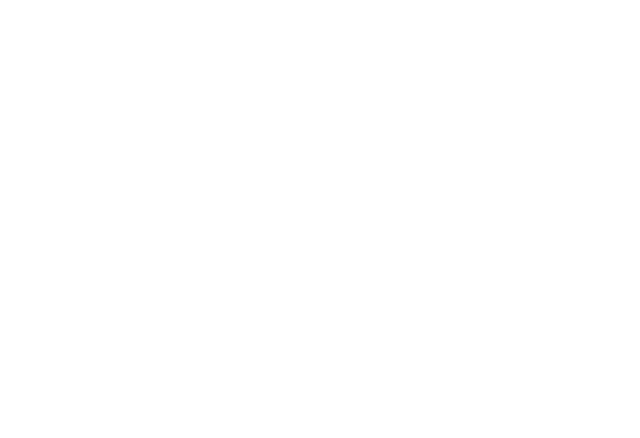
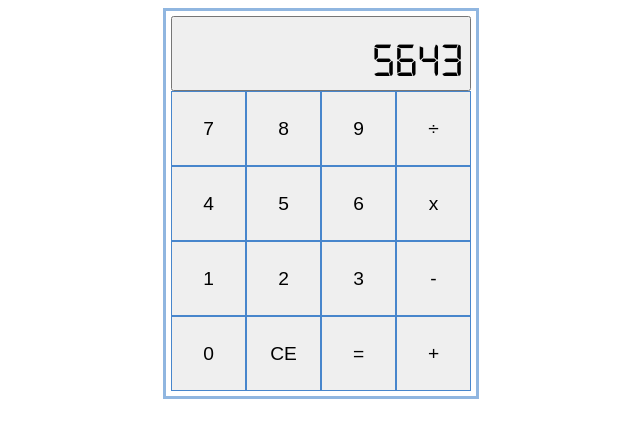
Before and after one commit to ivantbv/calculator, a plain HTML site: page index.html in a window 1280 px wide. Shown: the whole page, without its empty margins (319-959 px from the left). Drawn offline with Linux system fonts and the light colour scheme.

Commit message:
added operate function that will execute all the operators and will take 2 numbers. Made the initial UI, added calculus font to the display

```diff
--- a/index.html
+++ b/index.html
@@ -7,7 +7,28 @@
 
             <link rel="stylesheet" href="styles.css">
         </head>
+        <div id="wrapper">
+        <form id="calculator" action="" name="calculator">
+            <input type="button" value="5643" name="display" id="display">
+            <input type="button" value="1" name="one" class="number-one btn">
+            <input type="button" value="2" name="two" class="number-two btn">
+            <input type="button" value="3" name="three" class="number-three btn">
+            <input type="button" value="4" name="four" class="number-four btn">
+            <input type="button" value="5" name="five" class="number-five btn">
+            <input type="button" value="6" name="six" class="number-six btn">
+            <input type="button" value="7" name="seven" class="number-seven btn">
+            <input type="button" value="8" name="eight" class="number-eight btn">
+            <input type="button" value="9" name="nine" class="number-nine btn">
+            <input type="button" value="0" name="zero" class="number-zero btn">
 
+            <input type="button" value="=" name="equals" class="operator-equals btn">
+            <input type="button" value="÷" name="divide" class="operator-divide btn">
+            <input type="button" value="x" name="multiply" class="operator-multiply btn">
+            <input type="button" value="+" name="add" class="operator-add btn">
+            <input type="button" value="-" name="subtract" class="operator-subtract btn">
+            <input type="button" value="CE" name="clear-entry" class="clear btn">
+        </form>
+        </div>
         <script src="script.js"></script>
     </body>
 </html>
--- a/script.js
+++ b/script.js
@@ -36,3 +36,21 @@ function factorial(n) {
 // 	let parsed = parseInt(stringed);
 // 	return parsed;
 // }
+
+//Create a new function operate that takes an operator and 2
+//numbers and then calls one of the above functions on the numbers.
+
+
+function operate(x, oper, y) {
+	if (oper === '+') {
+		return add(x, y);
+	} else if (oper === '/') {
+		return divide(x, y);
+	} else if (oper === '*' || oper === 'x') {
+		return multiply(x, y);
+	} else if (oper = '-') {
+		return subtract(x, y);
+	} else if (oper = '**') {
+		return power(x, y);
+	}
+}
--- a/styles.css
+++ b/styles.css
@@ -0,0 +1,90 @@
+@font-face {
+    src: url(fonts/digital-7.ttf);
+    font-family: digi;
+}
+
+body {
+    display: grid;
+    text-align: center;
+    justify-content: center;
+    align-content: center;
+}
+
+#wrapper {
+
+}
+
+#calculator {
+    display: grid;
+    grid-template: repeat(5, 75px) / repeat(4, 75px);
+    padding: 5px;
+    border: solid 3px rgba(72, 134, 204, 0.603);
+    grid-template-areas:
+    "a a a a"
+    "b c d e"
+    "f g h i"
+    "j k l m"
+    "n o p q"
+}
+
+.btn {
+    font-size: larger;
+    border: 1px solid rgb(72, 134, 204);
+}
+#display {
+    grid-area: a;
+    font-size: 48px;
+    font-family: digi;
+    text-align: end;
+}
+
+.number-seven {
+    grid-area: b;
+}
+
+.number-seven {
+    /* width: 55px; */
+}
+
+.number-eight {
+    grid-area: c;
+}
+
+.number-nine {
+    grid-area: d;
+}
+
+.operator-divide {
+    grid-area: e;
+}
+
+.number-four {
+  grid-area: f;
+}
+
+.number-five {
+    grid-area: g;
+}
+.number-six {
+ grid-area: h;
+}
+
+.number-zero {
+    grid-area: n;
+}
+
+.operator-multiply {
+    grid-area: i;
+}
+
+.operator-subtract {
+    grid-area: m;
+}
+
+.operator-add {
+    grid-area: q;
+}
+
+.operator-equals {
+    grid-area: p;
+}
```
Also changed, not shown: fonts/digital-7.ttf (added).
